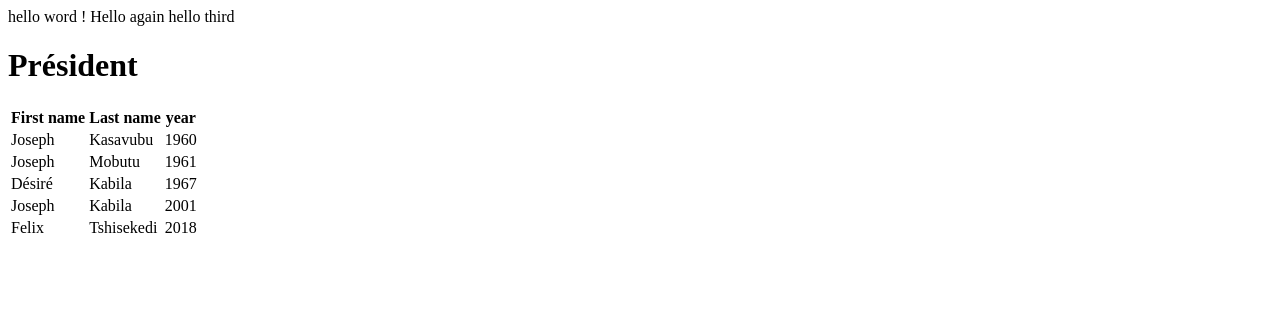
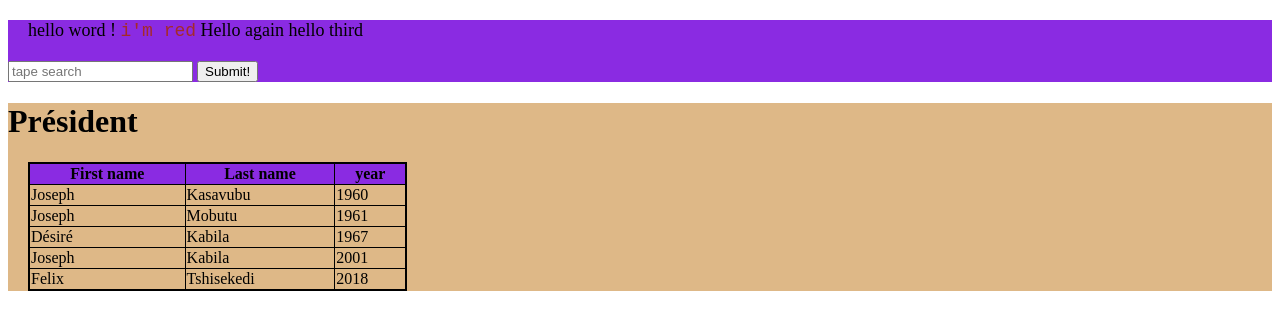
Before and after one commit to el-genie/lecture0, a plain HTML site: page hello.html in a window 1280 px wide. Drawn offline with Linux system fonts and the light colour scheme.

Commit message:
update hello and add style.css

```diff
--- a/hello.html
+++ b/hello.html
@@ -1,8 +1,15 @@
 <html>
     <head>
         <title>My web page</title>
-        <body>
-            hello word ! Hello again hello third
+        <link rel="stylesheet" href="style.css">
+    </head>
+    <body>
+        <div id="div1">
+            <p>hello word ! <span class="target">i'm red</span> Hello again hello third</p>
+            <input type="text" name="search" id="" placeholder="tape search">
+            <button>Submit!</button>
+        </div>
+        <div id="div2">
             <table>
                 <h1>Président</h1>
                 <tr>
@@ -36,6 +43,6 @@
                     <td>2018</td>
                 </tr>
             </table>
-        </body>
-    </head>
+        </div>
+    </body>
 </html>
--- a/style.css
+++ b/style.css
@@ -0,0 +1,30 @@
+#div1 {
+    background-color: blueviolet;
+}
+#div2 {
+    background-color: burlywood;
+
+}
+p {
+    margin: 20px;
+    font-size: large;
+}
+table {
+    margin: 20px;
+    border: 2px solid;
+    border-collapse: collapse;
+    width: 30%;
+}
+th, td {
+    border: 1px solid;
+}
+
+th {
+    background-color: blueviolet;
+}
+
+.target {
+    font-family: 'Courier New', Courier, monospace;
+    font-size: large;
+    color: brown;
+}
```
